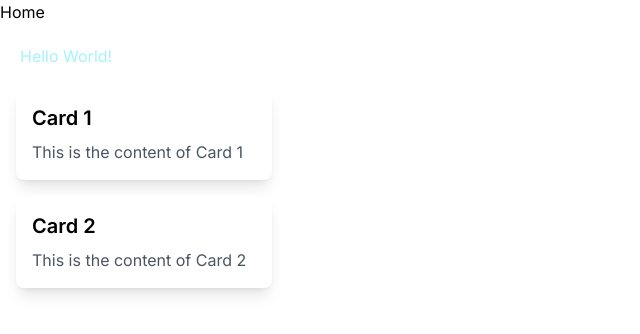
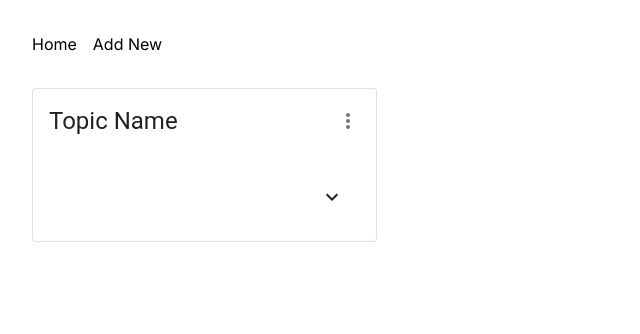
Before and after one commit to blissfulsaint/plums, a Next.js app: page / in a window 1280 px wide. Shown: the top 334 px of the page, without its empty margins (0-640 px from the left). Built offline with nearby package versions, Linux system fonts and the light colour scheme.

Commit message:
material-ui card and styling done

```diff
--- a/src/app/layout.tsx
+++ b/src/app/layout.tsx
@@ -1,4 +1,5 @@
 import Header from '@/components/Header'
+import TopicCard from '@/components/Card'
 import './globals.css'
 import type { Metadata } from 'next'
 import { Inter } from 'next/font/google'
@@ -16,9 +17,12 @@ export default function RootLayout({
   children: React.ReactNode
 }) {
   return (
-    <html lang="en">
+    <html lang="en" >
       <body className={inter.className}>
         <Header />
+        <div className=" p-8">
+          <TopicCard  />
+        </div>
         {children}</body>
     </html>
   )
--- a/src/app/page.tsx
+++ b/src/app/page.tsx
@@ -1,11 +1,7 @@
-import Card from '../components/Card';
-
 export default function Home() {
   return (
     <main>
-      <h1 className="m-5 text-cyan-200">Hello World!</h1>
-      <Card title="Card 1" content="This is the content of Card 1" />
-      <Card title="Card 2" content="This is the content of Card 2" />
+      {/* <h1 className="m-5 text-cyan-200">Hello World!</h1> */}
     </main>
   );
 }
--- a/src/components/Card.tsx
+++ b/src/components/Card.tsx
@@ -1,18 +1,54 @@
-// src/Card.tsx
-import React from 'react';
+'use client'
 
-interface CardProps {
-  title: string;
-  content: string;
+import * as React from 'react';
+import { styled } from '@mui/material/styles';
+import Card from '@mui/material/Card';
+import CardHeader from '@mui/material/CardHeader';
+import CardMedia from '@mui/material/CardMedia';
+import CardContent from '@mui/material/CardContent';
+import CardActions from '@mui/material/CardActions';
+import Button from '@mui/material/Button';
+import Collapse from '@mui/material/Collapse';
+import Avatar from '@mui/material/Avatar';
+import IconButton, { IconButtonProps } from '@mui/material/IconButton';
+import Typography from '@mui/material/Typography';
+import { red } from '@mui/material/colors';
+import FavoriteIcon from '@mui/icons-material/Favorite';
+import ShareIcon from '@mui/icons-material/Share';
+import ExpandMoreIcon from '@mui/icons-material/ExpandMore';
+import MoreVertIcon from '@mui/icons-material/MoreVert';
+
+import KeyboardArrowUpIcon from '@mui/icons-material/KeyboardArrowUp';
+import KeyboardArrowDownIcon from '@mui/icons-material/KeyboardArrowDown';
+
+
+export default function TopicCard() {
+
+  const [expanded, setExpanded] = React.useState(false);
+
+  const handleExpandClick = () => {
+    setExpanded(!expanded);
+  };
+
+  return (
+    <Card variant="outlined" sx={{ maxWidth: 345 }}>
+      <CardHeader
+        action={
+          <IconButton aria-label="settings">
+            <MoreVertIcon />
+          </IconButton>
+        }
+        title="Topic Name"
+        // subheader="..."
+      />
+      <div className="p-8">
+        <div className="flex flex-col items-end">
+          {expanded ? <KeyboardArrowUpIcon onClick={handleExpandClick} />: <KeyboardArrowDownIcon  onClick={handleExpandClick} />}
+        </div>
+        {expanded ? <Typography paragraph>Content</Typography>: null}
+      </div>
+
+
+    </Card>
+  );
 }
-
-const Card: React.FC<CardProps> = ({ title, content }) => {
-  return (
-    <div className="bg-white shadow-lg rounded-lg w-64 p-4 m-4">
-      <div className="text-xl font-semibold mb-2">{title}</div>
-      <div className="text-gray-600">{content}</div>
-    </div>
-  );
-};
-
-export default Card;
--- a/src/components/Header.tsx
+++ b/src/components/Header.tsx
@@ -1,12 +1,10 @@
 export default function Header() {
     return (
-        <header>
+        <header >
             <nav>
-                <ul>
-                    <li><a href="#">Home</a></li>
-                    <li><a href="#"></a></li>
-                    <li><a href="#"></a></li>
-                    <li><a href="#"></a></li>
+                <ul className="flex flex-row items-center pt-8 pr-8 pl-8">
+                    <li><a className="pr-4" href="#">Home</a></li>
+                    <li><a className="pr-4" href="#">Add New</a></li>
                 </ul>
             </nav>
         </header>
```
Also changed, not shown: package.json (+9 -5 lines), 1 other file (tests, documents, lock files or other folders).
